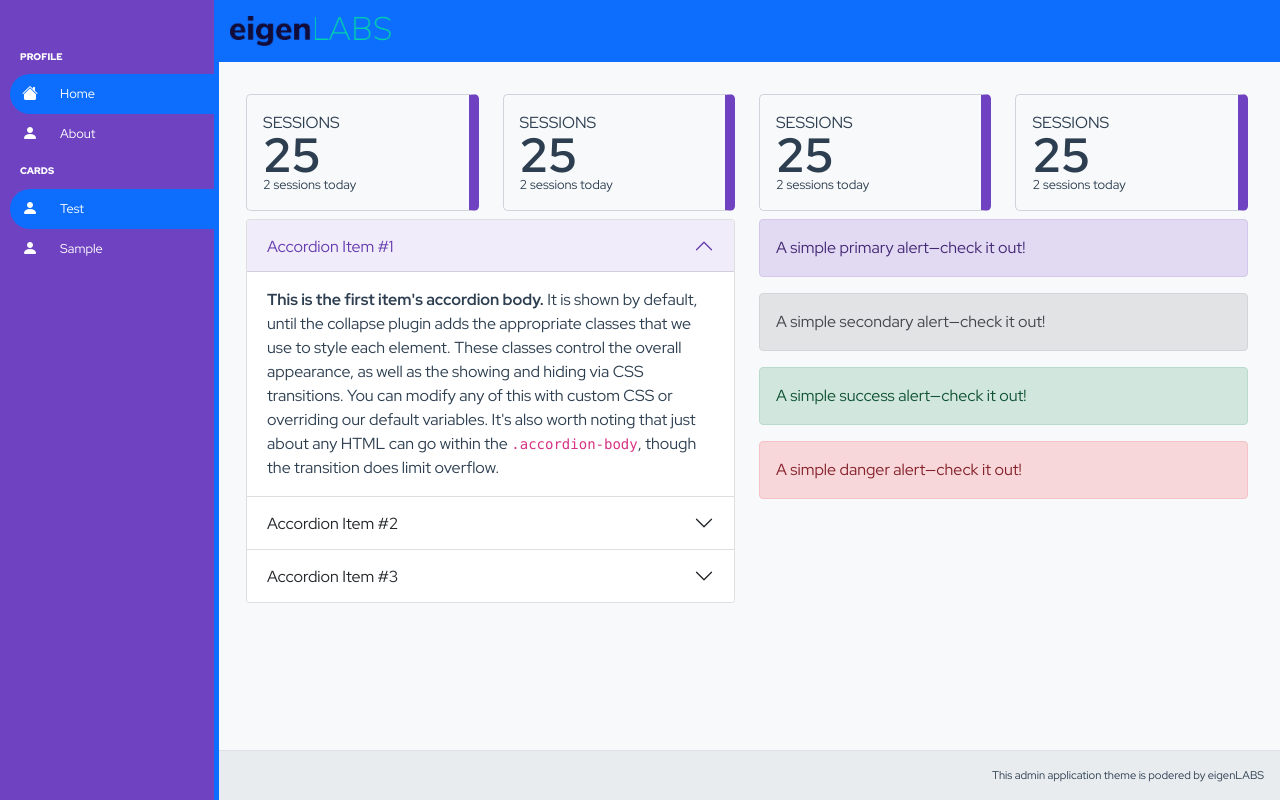
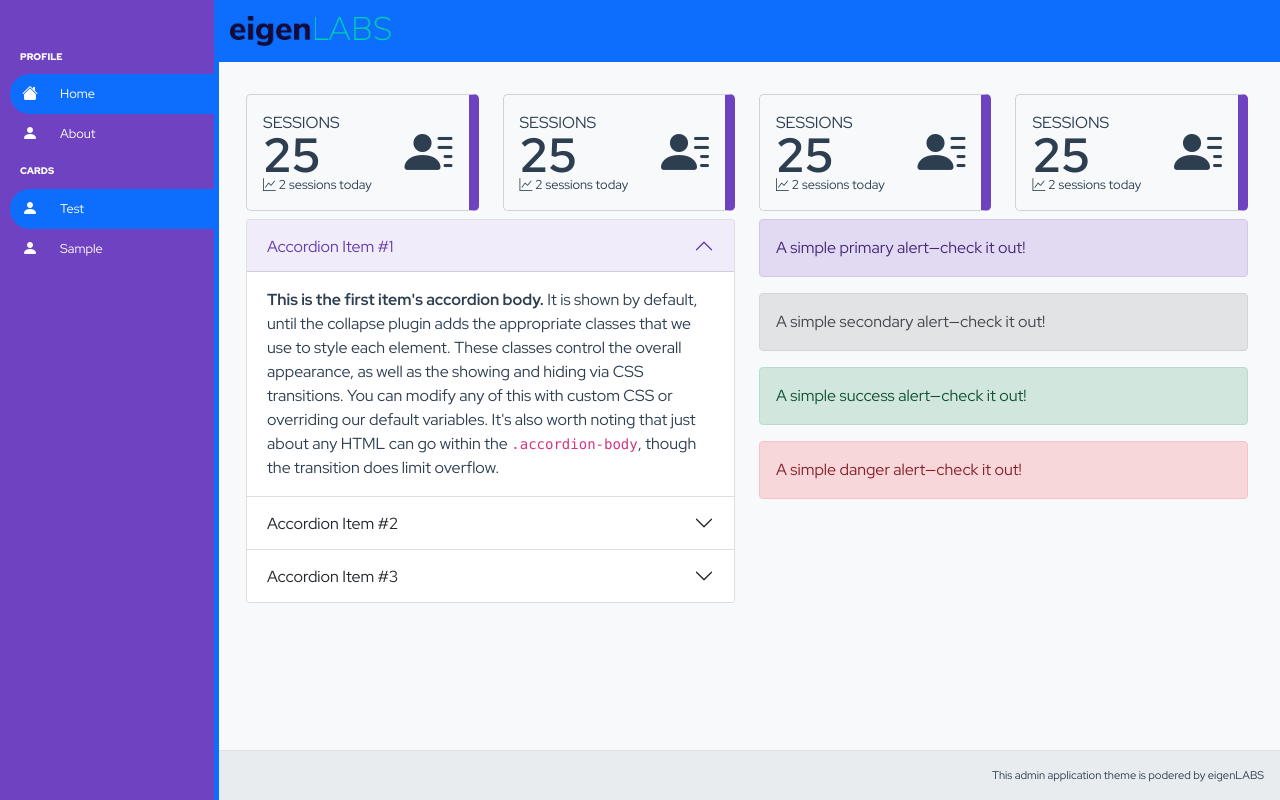
Before and after one commit to dilipchandima/eigenadmin-vue, a Vue app: page / in a window 1280 px wide. Built offline with nearby package versions, Linux system fonts and the light colour scheme.

Commit message:
Add some styles to analyt box

```diff
--- a/src/components/AnalytBox.vue
+++ b/src/components/AnalytBox.vue
@@ -1,9 +1,16 @@
 <template>
   <div class="col-md-3 col-sm-6 col-xs-12">
     <div class="analyt-container analyt-primary">
-      <span class="title">SESSIONS</span>
-      <span class="label">25</span>
-      <span class="description">2 sessions today</span>
+      <div class="content">
+        <span class="title">SESSIONS</span>
+        <span class="label">25</span>
+        <span class="description"
+          ><i class="bi bi-graph-up"></i> 2 sessions today</span
+        >
+      </div>
+      <div class="icon-container">
+        <i class="bi bi-person-lines-fill"></i>
+      </div>
     </div>
   </div>
 </template>
--- a/src/scss/_global.scss
+++ b/src/scss/_global.scss
@@ -55,13 +55,13 @@
 .analyt-container {
   position: relative;
   border: $gray-400 solid 1px;
-  // min-height: 8rem;
   border-radius: 5px;
   padding: 1rem;
   display: flex;
   margin-bottom: 0.5rem;
+  .content {
+    display: flex;
     flex-direction: column;
-
     .title {
       font-weight: 400;
     }
@@ -74,7 +74,22 @@
       font-size: 0.8rem;
       margin-top: -1rem;
     }
-  &.analyt-primary {
+  }
+  .icon-container {
+    display: flex;
+    align-items: center;
+    justify-content: center;
+    i {
+      font-size: 3rem;
+    }
+  }
+  @media (max-width: 1024px) {
+    .icon-container {
+      display: none;
+    }
+  }
+}
+
+.analyt-primary {
   border-right: 10px solid $primary;
 }
-}
```
Lines whose indentation alone changed are shown as unchanged.
